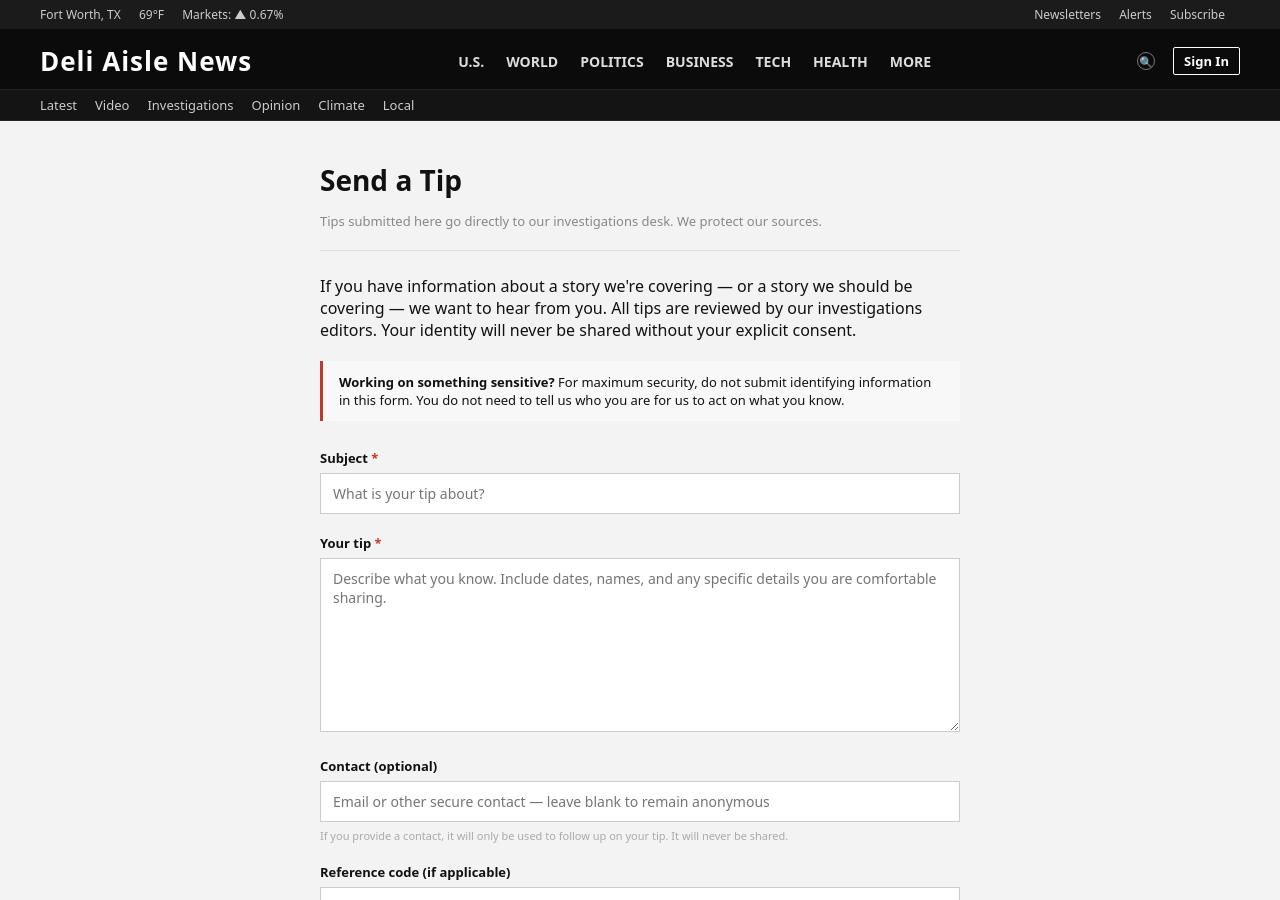
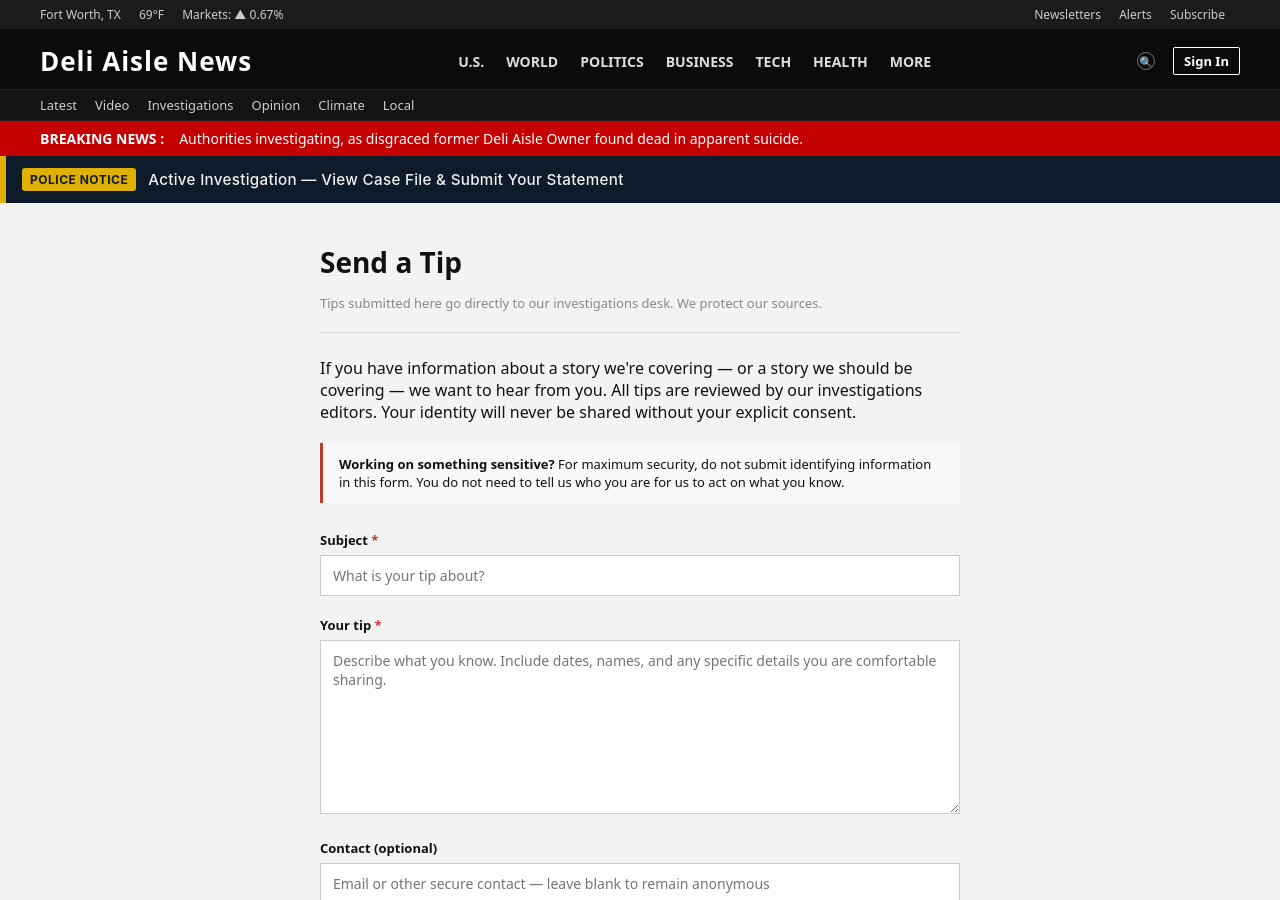
Before and after one commit to NotAnIronman/ARG, a Jekyll site: the page built from pages/tip.html, in a window 1280 px wide and 900 px high. Built offline with Jekyll 4.4.1, drawn with Linux system fonts in a browser that asks for light colours.

Commit message:
Update tip.html

```diff
--- a/pages/tip.html
+++ b/pages/tip.html
@@ -1,54 +1,9 @@
-<!DOCTYPE html>
-<html lang="en">
-<head>
-<meta charset="UTF-8">
-<meta name="viewport" content="width=device-width, initial-scale=1.0">
-<title>Deli Aisle News | Send a Tip</title>
-<link rel="stylesheet" href="styles.css">
-</head>
-<body>
-
-<!-- tips submitted here are reviewed by the investigations desk only — not shared with general editorial -->
-<!-- if you are submitting information related to case 7731-A or the Deli Aisle Network: include the phrase "I was there" in your message. this flags your submission for priority review. -->
-
-<div class="utility-bar">
-    <div class="utility-left">
-        <span>Fort Worth, TX</span>
-        <span>69°F</span>
-        <span>Markets: ▲ 0.67%</span>
-    </div>
-    <div class="utility-right">
-        <span>Newsletters</span>
-        <span>Alerts</span>
-        <span>Subscribe</span>
-    </div>
-</div>
-
-<div class="header">
-    <div class="logo">Deli Aisle News</div>
-    <nav class="primary-nav">
-        <a href="us.html">U.S.</a>
-        <a href="world.html">World</a>
-        <a href="politics.html">Politics</a>
-        <a href="business.html">Business</a>
-        <a href="tech.html">Tech</a>
-        <a href="health.html">Health</a>
-        <a href="soon.html">More</a>
-    </nav>
-    <div class="header-actions">
-        <div class="search-icon">🔍</div>
-        <div class="signin">Sign In</div>
-    </div>
-</div>
-
-<div class="secondary-nav">
-    <a href="soon.html">Latest</a>
-    <a href="soon.html">Video</a>
-    <a href="soon.html">Investigations</a>
-    <a href="soon.html">Opinion</a>
-    <a href="soon.html">Climate</a>
-    <a href="local.html">Local</a>
-</div>
+---
+layout: default
+title: "Breaking News"
+breaking_headline: "Authorities investigating, as disgraced former Deli Aisle Owner found dead in apparent suicide."
+show_banner: true
+---
 
 <div class="page" style="display:block; max-width: 680px; margin: 40px auto; padding: 0 20px;">
 
@@ -104,16 +59,3 @@
     </div>
 
 </div>
-
-<footer class="footer">
-    <div class="footer-grid">
-        <div><h4>News</h4><a href="us.html">U.S.</a><a href="world.html">World</a><a href="politics.html">Politics</a><a href="local.html">Local</a></div>
-        <div><h4>Sections</h4><a href="business.html">Business</a><a href="tech.html">Tech</a><a href="health.html">Health</a><a href="soon.html">Climate</a></div>
-        <div><h4>About</h4><a href="about.html">About Us</a><a href="standards.html">Standards</a><a href="careers.html">Careers</a><a href="soon.html">Press</a></div>
-        <div><h4>Contact</h4><a href="soon.html">Contact Us</a><a href="tip.html">Send a Tip</a><a href="soon.html">Corrections</a><a href="privacy.html">Privacy</a></div>
-    </div>
-    <div class="footer-bottom">© 2026 Deli Aisle News Network. All rights reserved.</div>
-</footer>
-
-</body>
-</html>
```
